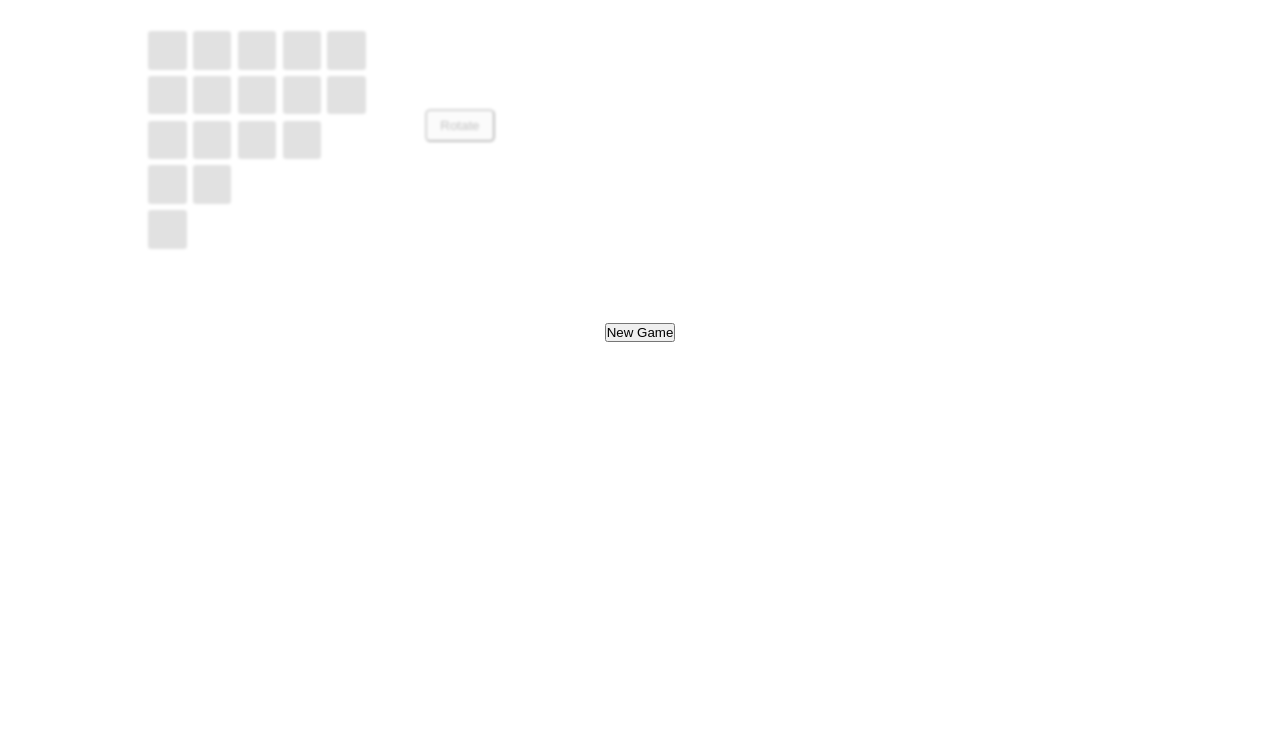
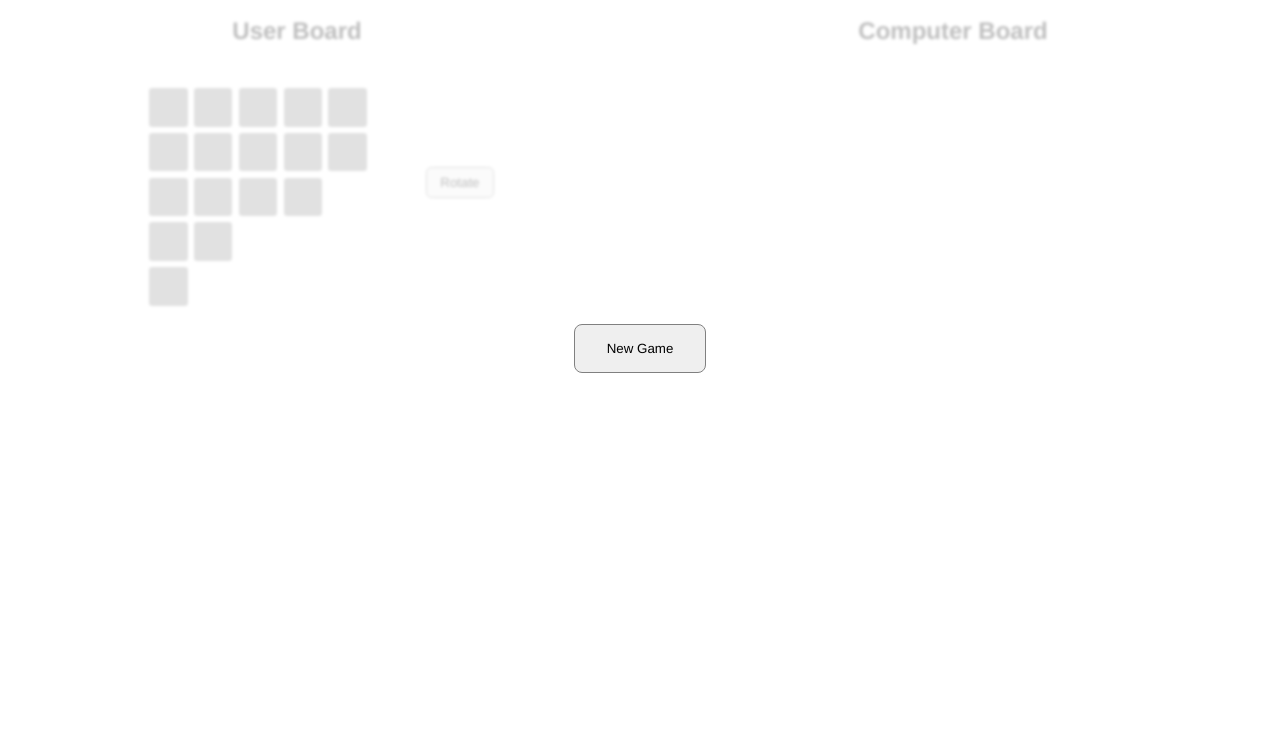
Before and after one commit to njcos/battleship, a website with bundled scripts: page index.html in a window 1280 px wide. Shown: the part 68-816 px from the top of the page. Built offline with nearby package versions, Linux system fonts and the light colour scheme.

Commit message:
Added some styling
Still ugly. Still needs refactored. But it works!

```diff
--- a/styles.css
+++ b/styles.css
@@ -2,6 +2,7 @@
   box-sizing: boarder-box;
   margin: 0;
   padding: 0;
+  font-family: helvetica, sans-serif;
 }
 
 .user-board {
@@ -20,7 +21,8 @@
 
 .cell {
   margin: 1px;
-  border: 1px solid green;
+  border: 1px solid rgb(17, 17, 109);
+  box-shadow: 1px 1px 1px rgba(12, 21, 110, 0.25);
   border-radius: 0.2em;
   height: 3vw;
   width: 3vw;
@@ -43,7 +45,7 @@
 }
 
 .miss {
-  background-color: blue;
+  background-color: rgb(20, 38, 198);
 }
 
 .hit {
@@ -56,7 +58,21 @@
   flex-direction: row;
   justify-content: space-around;
   gap: 2em;
+  margin-top: 2rem;
 }
+
+.user-board-wrapper {
+  display: flex;
+  flex-direction: column;
+  gap: 0.5rem;
+}
+
+.comp-board-wrapper {
+  display: flex;
+  flex-direction: column;
+  gap: 0.5rem;
+}
+
 
 .overlay {
   display: flex;
@@ -102,6 +118,9 @@
 .rotate-button {
   padding: 0.5em 1em 0.5em 1em;
   border-radius: 0.4em;
+    border: 1px solid grey;
+s
+
   /* border: 1px; solid gray; */
 }
 .rotate-button:hover {
@@ -113,7 +132,7 @@
 }
 
 .placed-ship {
-  background-color: pink;
+  background-color: rgb(124, 124, 124);
 }
 
 .rotated {
@@ -126,3 +145,19 @@
 .message {
   display: none;
 }
+
+.overlay {
+  display: flex;
+  flex-direction: column;
+  gap: 1rem;
+}
+
+.new-game {
+  padding: 1rem 2rem 1rem 2rem;
+  border-radius: 0.5rem;
+  border: 1px solid grey;
+}
+
+.header {
+  margin: 1rem;
+}
```
